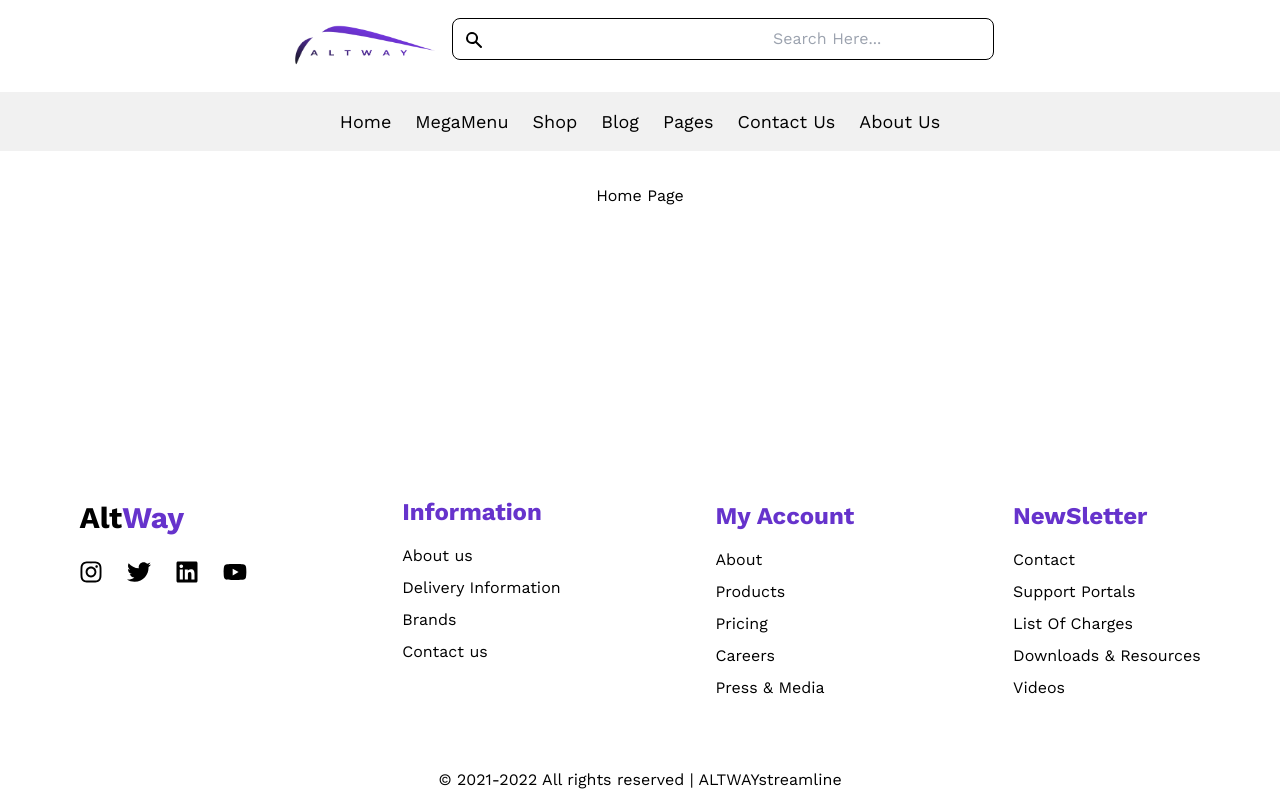
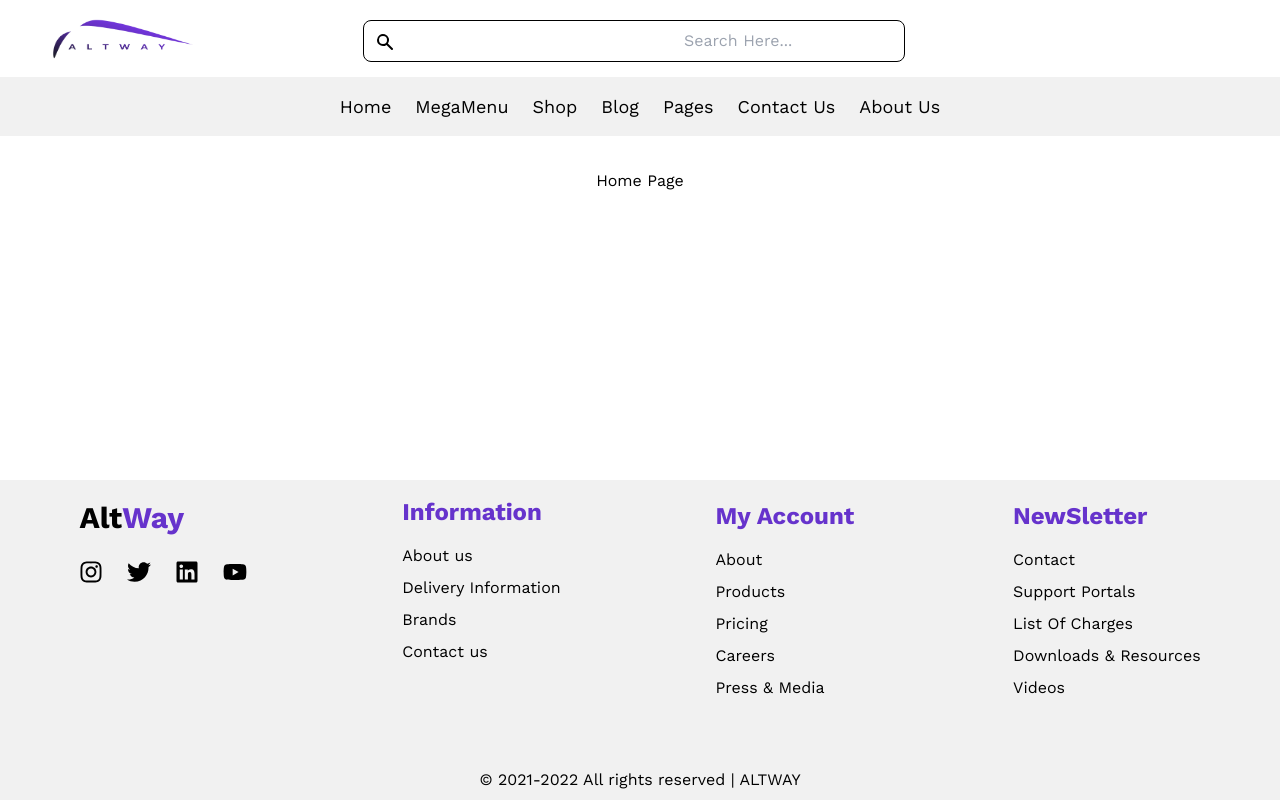
Before and after one commit to kareeem380/E-Commerce-Application, a Next.js app: page / in a window 1280 px wide. Built offline with nearby package versions, Linux system fonts and the light colour scheme.

Commit message:
last update
last update

```diff
--- a/components/Footer.js
+++ b/components/Footer.js
@@ -7,7 +7,7 @@ import { FaYoutube } from "react-icons/fa";
 function Footer() {
 	return (
 		<>
-			<div className=" bg-gray-50 h-2/5 w-full flex md:flex-row flex-col justify-around items-start absolute bottom-0 ">
+			<div className=" bg-grayy h-2/5 w-full flex md:flex-row flex-col justify-around items-start absolute bottom-0 ">
 				<div className="p-5 ">
 					<ul>
 						<p className="text-gray-800 font-bold text-3xl pb-6">
@@ -83,7 +83,7 @@ function Footer() {
 				<h1 className=" text-gray-800 font-regular absolute bottom-2">
 					© 2021-2022 All rights reserved | ALTWAY
 					<span className="hover:text-blue-600 font-regular cursor-pointer">
-						streamline{" "}
+
 					</span>
 				</h1>
 			</div>
--- a/components/SearchBar.js
+++ b/components/SearchBar.js
@@ -22,21 +22,21 @@ const SearchBar = () => {
           margin: 50px;
         }
         Image {
-            justify-content: center
+
             margin-left: 10px;
         }
       `}</style>
 
-          <div className="logo relative mr-3 ml-1 mt-5"><Image className="relative mr-3 ml-1 mt-5 logo"
+          <div className="logo absolute top-3.5 left-12"><Image className="logo relative mr-3 mt-5"
 
       src={logo}
       alt="Picture of the author"
-
+      margin={100}
       width={150}
       height={50}/></div>
 
 
-            <div className="relative ">
+            <div className="relative mr-3 mt-5">
                 <div className="absolute top-3 left-3 items-center" ref={clickPoint}>
                     <svg className="w-5 h-5 text-gray-500" fill="currentColor" viewBox="0 0 20 20" xmlns="http://www.w3.org/2000/svg"><path fill-rule="evenodd" d="M8 4a4 4 0 100 8 4 4 0 000-8zM2 8a6 6 0 1110.89 3.476l4.817 4.817a1 1 0 01-1.414 1.414l-4.816-4.816A6 6 0 012 8z" clip-rule="evenodd"></path></svg>
                 </div>
--- a/pages/_app.js
+++ b/pages/_app.js
@@ -3,6 +3,7 @@ import "../styles/globals.css";
 import Footer from "../components/Footer";
 import Herosection from "../components/Herosection";
 import SearchBar from "../components/SearchBar";
+
 
 function MyApp({ Component, pageProps }) {
   return (
--- a/styles/globals.css
+++ b/styles/globals.css
@@ -15,6 +15,7 @@ a{
   text-decoration: none;
   color: inherit;
 }
+
 header{
   position: sticky;
   z-index: 30;
--- a/tailwind.config.js
+++ b/tailwind.config.js
@@ -7,6 +7,7 @@ module.exports = {
   theme: {
     colors:{
       'bluee':'#6633cc',
+      'grayy':'rgb(241 241 241)',
     },
     extend: {},
   },
```
